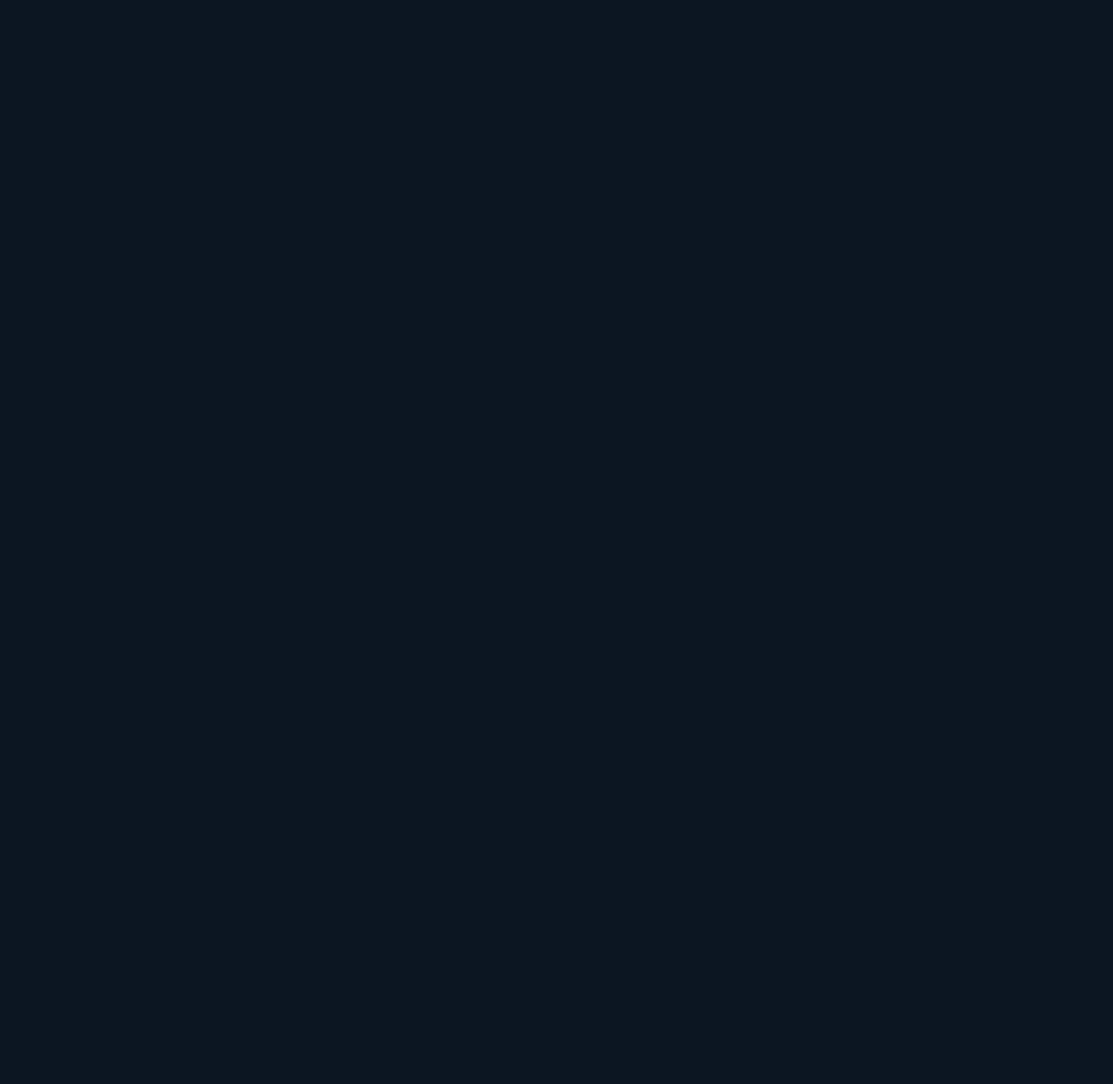
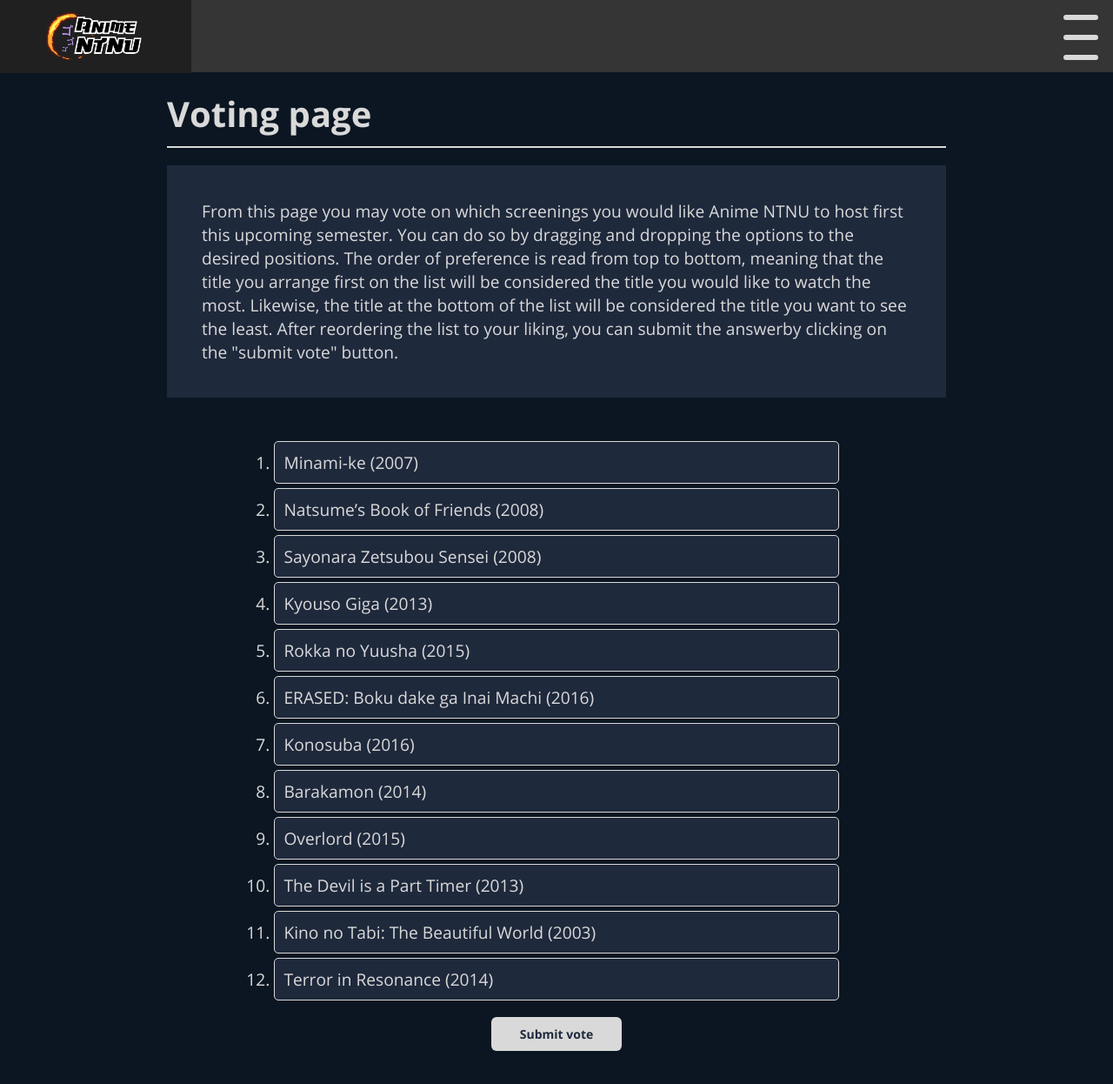
Before and after one commit to SondreElg/Webtek2020, a React (Create React App) app in the folder animentnu/: page /voting in a window 1280 px wide. Shown: the whole page at 87% size. Before the commit the page ends 800 px from the top, so only its background shows below. Built offline with nearby package versions, Linux system fonts and the light colour scheme.

Commit message:
Voting page is now routed

```diff
--- a/animentnu/src/App.js
+++ b/animentnu/src/App.js
@@ -1,12 +1,16 @@
 import { Route, Switch } from "react-router-dom";
-import Frontpage from "./Frontpage";
-import Screenings from "./Screenings";
+import Frontpage from "./pages/Frontpage";
+import Screenings from "./pages/Screenings";
+import Voting from "./pages/Voting";
 
 function App() {
     return (
         <Switch>
             <Route path="/screenings">
                 <Screenings />
+            </Route>
+            <Route path="/voting">
+                <Voting />
             </Route>
             <Route exact path="/">
                 <Frontpage />
--- a/animentnu/src/components/navbar.js
+++ b/animentnu/src/components/navbar.js
@@ -3,8 +3,8 @@ import imgLogo from "../images/logo.png";
 import imgDiscord from "../images/discord.png";
 import PopupSignup from "./popupSignup";
 import { BrowserRouter as Router, Link, Route, Switch } from "react-router-dom";
-import Screenings from "../Screenings";
-import Frontpage from "../Frontpage";
+import Screenings from "../pages/Screenings";
+import Frontpage from "../pages/Frontpage";
 
 /**
  * Function for creating a navbar.
@@ -37,13 +37,13 @@ function NavBar() {
                 <div id="main_navbar">
                     <div className="nav-items">
                         <div className="nav-header">
-                            <a className="nav-title" href="index.html">
+                            <Link className="nav-title" to="/">
                                 <img
                                     src={imgLogo}
                                     alt="Logo"
                                     id="navbar-logo"
                                 />
-                            </a>
+                            </Link>
                             <a
                                 className="nav-discord-image"
                                 href="https://discord.com/invite/3SQwHyZ"
@@ -75,8 +75,7 @@ function NavBar() {
                         />
                         <div className="nav-links">
                             <Link to="/screenings">Screenings</Link>
-                            {/*<a href="screenings.html">Screenings</a>*/}
-                            <a href="voting.html">Voting</a>
+                            <Link to="/voting">Voting</Link>
                             <a href="newsfeed.html">Newsfeed</a>
                             <a href="about.html">About us</a>
                             <a
--- a/animentnu/src/Screenings.js
+++ b/animentnu/src/pages/Screenings.js
@@ -1,8 +1,8 @@
 import { useEffect } from "react";
-import NavBar from "./components/navbar";
+import NavBar from "../components/navbar";
 import generateScreenings, {
     generateSemesterAnime,
-} from "./scripts/showScreenings";
+} from "../scripts/showScreenings";
 
 function Screenings() {
     /*useEffect(() => {
--- /dev/null
+++ b/animentnu/src/pages/Voting.js
@@ -0,0 +1,67 @@
+import NavBar from "../components/navbar";
+
+function Voting() {
+    return (
+        <>
+            <NavBar />
+
+            <div class="page_container">
+                <section>
+                    <header class="page_title">
+                        <h1>Voting page</h1>
+                        <hr />
+                    </header>
+
+                    <div class="info_content">
+                        <p>
+                            From this page you may vote on which screenings you
+                            would like Anime NTNU to host first this upcoming
+                            semester. You can do so by dragging and dropping the
+                            options to the desired positions. The order of
+                            preference is read from top to bottom, meaning that
+                            the title you arrange first on the list will be
+                            considered the title you would like to watch the
+                            most. Likewise, the title at the bottom of the list
+                            will be considered the title you want to see the
+                            least. After reordering the list to your liking, you
+                            can submit the answerby clicking on the "submit
+                            vote" button.
+                        </p>
+                    </div>
+
+                    <div class="voting_wrapper">
+                        <ul class="voting_container">
+                            <li>Minami-ke (2007)</li>
+                            <li>Natsume’s Book of Friends (2008)</li>
+                            <li>Sayonara Zetsubou Sensei (2008)</li>
+                            <li>Kyouso Giga (2013)</li>
+                            <li>Rokka no Yuusha (2015)</li>
+                            <li>ERASED: Boku dake ga Inai Machi (2016)</li>
+                            <li>Konosuba (2016)</li>
+                            <li>Barakamon (2014)</li>
+                            <li>Overlord (2015)</li>
+                            <li>The Devil is a Part Timer (2013)</li>
+                            <li>Kino no Tabi: The Beautiful World (2003)</li>
+                            <li>Terror in Resonance (2014)</li>
+                        </ul>
+                        <div class="button_container">
+                            <button
+                                class="button"
+                                type="button"
+                                onClick="clicked_button()"
+                            >
+                                Submit vote
+                            </button>
+                        </div>
+                    </div>
+                </section>
+            </div>
+
+            {/*<script src="scripts/navbar.js"></script>
+            <script src="scripts/voting.js"></script>
+    <script src="scripts/becomeMember.js"></script>*/}
+        </>
+    );
+}
+
+export default Voting;
```
Also changed, not shown: animentnu/src/pages/Frontpage.js (renamed from animentnu/src/Frontpage.js, +4 -4 lines).
